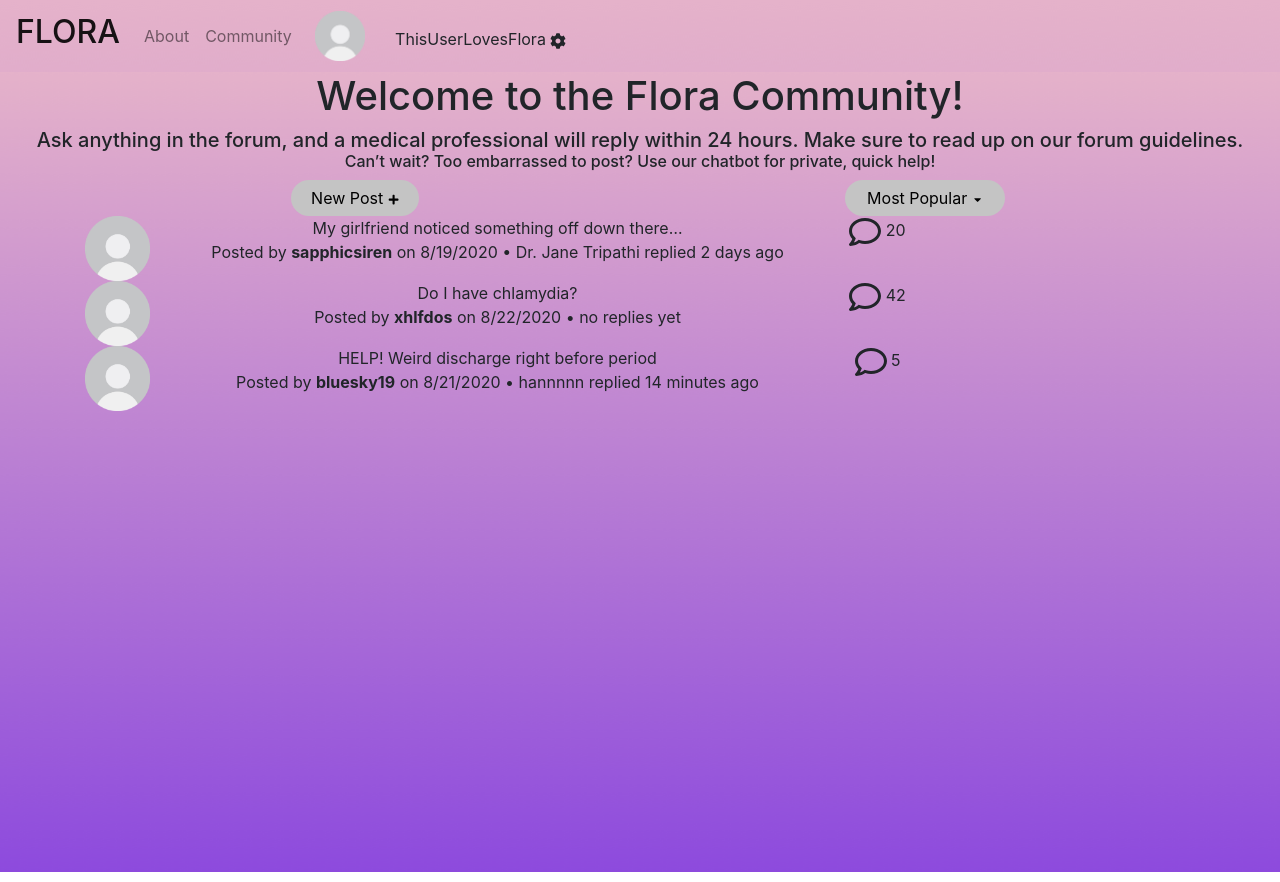
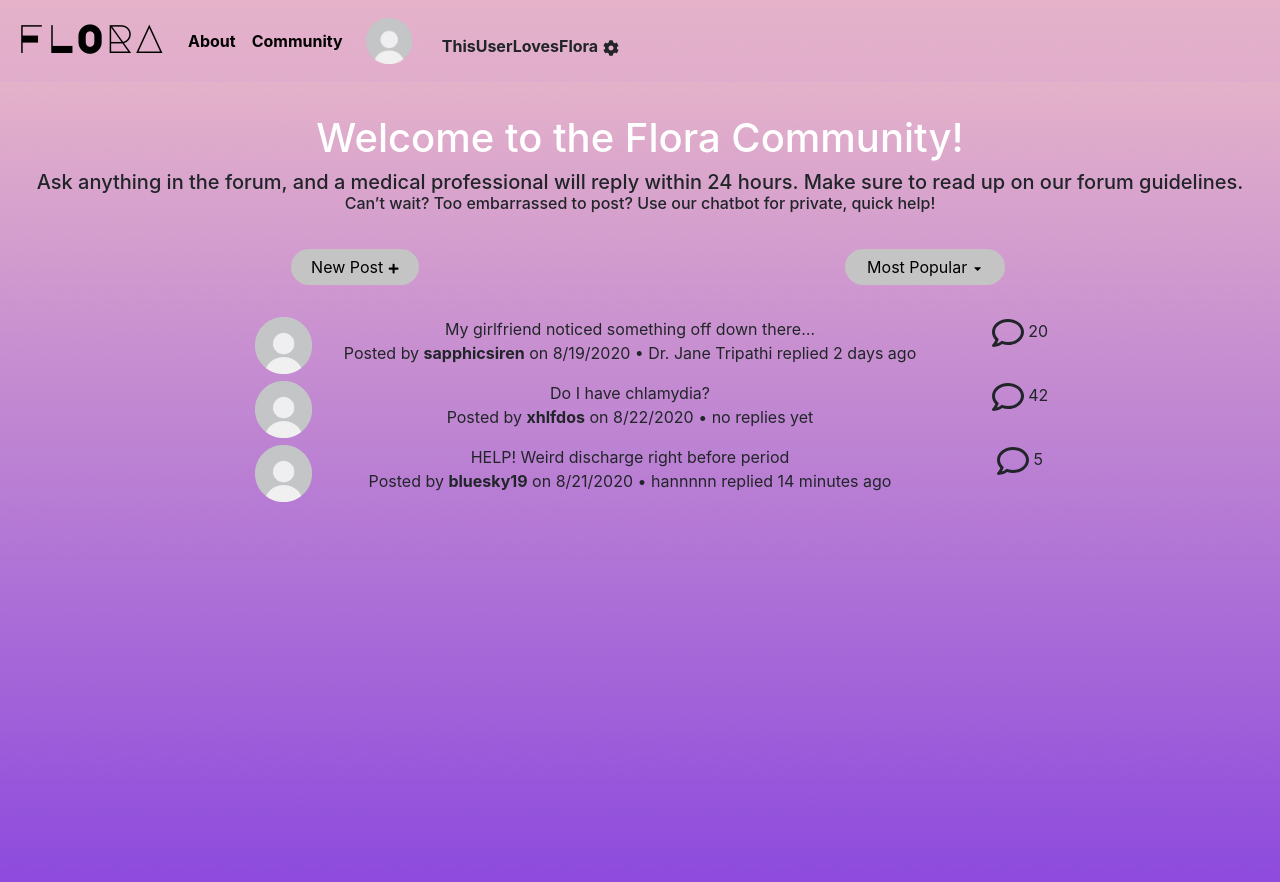
Before and after one commit to dmepaiyeda/flora, a React app in the folder flora-app/: page /community in a window 1280 px wide. Built offline with nearby package versions, Linux system fonts and the light colour scheme; a script that the page names is missing.

Commit message:
styling changes

```diff
--- a/flora-app/src/components/App.js
+++ b/flora-app/src/components/App.js
@@ -25,7 +25,6 @@ class App extends React.Component {
         {this.props.location.pathname !== "/"
           && this.props.location.pathname !== "/about"
           && <LoggedInNav/>}
-          {/* <Navigation/> */}
           <Switch style={{ padding: "0em" }}>
             <Route path="/" component={HomePage} exact></Route>
             <Route path="/about" component={About}></Route>
--- a/flora-app/src/components/LoggedInNav.js
+++ b/flora-app/src/components/LoggedInNav.js
@@ -12,22 +12,25 @@ class Navigation extends React.Component {
     return (
         <Navbar sticky="top" collapseOnSelect expand="lg" style={{backgroundImage: `url(${cover})` }}>
         <Navbar.Brand href="/">
-            <h2>FLORA</h2>
+            <h1 className="main-heading" style={{color: "black"}}>FLORA</h1>
             </Navbar.Brand>
         <Navbar.Toggle aria-controls="responsive-navbar-nav" />
         <Navbar.Collapse id="responsive-navbar-nav">
             <Nav className="mr-auto">
-                <Nav.Link href="/about">About</Nav.Link>
-                <Nav.Link href="/community">Community</Nav.Link>
+            <Nav.Link href="/about" style={{color: "black"}}><strong>About</strong></Nav.Link>
+                <Nav.Link href="/community" style={{color: "black"}}><strong>Community</strong></Nav.Link>
             </Nav>
 
         </Navbar.Collapse>
+        <Navbar.Collapse className="justify-content-end">
             <Container>
                 <Row>
                     <Col xs={3} md={1}><Image src={person} fluid/></Col>
-                    <Col style={{marginTop:"1em"}}>ThisUserLovesFlora <FaCog/></Col>
+                    <Col style={{marginTop:"1em"}}><strong>ThisUserLovesFlora</strong> <FaCog/></Col>
                 </Row>
             </Container>
+
+        </Navbar.Collapse>
         </Navbar>
     );
   }
--- a/flora-app/src/components/Navigation.js
+++ b/flora-app/src/components/Navigation.js
@@ -10,15 +10,15 @@ class Navigation extends React.Component {
     return (
         <Navbar sticky="top" collapseOnSelect expand="lg" style={{backgroundImage: `url(${cover})` }}>
         <Navbar.Brand href="/">
-            <h2>FLORA</h2>
+            <h1 className="main-heading" style={{color: "black"}}>FLORA</h1>
             </Navbar.Brand>
         <Navbar.Toggle aria-controls="responsive-navbar-nav" />
         <Navbar.Collapse id="responsive-navbar-nav">
             <Nav className="mr-auto">
-                <Nav.Link href="/about">About</Nav.Link>
-                <Nav.Link href="/community">Community</Nav.Link>
+                <Nav.Link href="/about" style={{color: "black"}}><strong>About</strong></Nav.Link>
+                <Nav.Link href="/community" style={{color: "black"}}><strong>Community</strong></Nav.Link>
                 <Button className="nav-button" style={{background: "#F2E1FD", color: "black",  border: "#F2E1FD", borderRadius: "30px"}} onClick={(event) => (window.location.href = "/community")}>
-                Join Flora
+                <strong>Join Flora</strong>
                 </Button>
             </Nav>
         </Navbar.Collapse>
--- a/flora-app/src/components/Posts.js
+++ b/flora-app/src/components/Posts.js
@@ -9,7 +9,7 @@ import { FaRegComment } from 'react-icons/fa';
 class Posts extends React.Component{
     render(){
         return(
-            <div>
+            <div style={{marginTop:"2em", marginLeft:"15em"}}>
                 <Container>
                     <Row className="center">
                         <Col xs={3} md={1}>
@@ -21,7 +21,7 @@ class Posts extends React.Component{
                             <p>My girlfriend noticed something off down there… <br/> Posted by <strong>sapphicsiren</strong> on 8/19/2020 • Dr. Jane Tripathi replied 2 days ago
                             </p>
                         </Col>
-                        <Col xs={3} md={1}> <FaRegComment style={{fontSize: "2em"}}/> 20</Col>
+                        <Col xs={3} md={2}> <FaRegComment style={{fontSize: "2em"}}/> 20</Col>
                     </Row>
 
                     <Row className="center">
@@ -30,7 +30,7 @@ class Posts extends React.Component{
                             <p>Do I have chlamydia? <br/> Posted by <strong>xhlfdos</strong> on 8/22/2020 • no replies yet
                             </p>
                         </Col>
-                        <Col xs={3} md={1}> <FaRegComment style={{fontSize: "2em"}}/> 42</Col>
+                        <Col xs={3} md={2}> <FaRegComment style={{fontSize: "2em"}}/> 42</Col>
                     </Row>
 
                     <Row className="center">
@@ -39,7 +39,7 @@ class Posts extends React.Component{
                             <p>HELP! Weird discharge right before period<br/> Posted by <strong>bluesky19</strong> on  8/21/2020 • hannnnn replied 14 minutes ago
                             </p>
                         </Col>
-                        <Col xs={3} md={1}> <FaRegComment style={{fontSize: "2em"}}/> 5</Col>
+                        <Col xs={3} md={2}> <FaRegComment style={{fontSize: "2em"}}/> 5</Col>
                     </Row>
                 </Container>
             </div>
--- a/flora-app/src/containers/About.js
+++ b/flora-app/src/containers/About.js
@@ -25,12 +25,9 @@ class About extends React.Component {
             From stigmas within POC families and communities, to the implicit biases against POC womxn
             perpetuated by health professionals, we are extremely aware that these problems still exist in even the most
             developed societies.
-        </h5>
 
-        <h2>The Flora Team</h2>
-        <h5>
-        We created Flora to address these issues and create a safe space for all womxn to talk
-        about problems they have related to their sexual and reproductive health.
+            We created Flora to address these issues and create a safe space for all womxn to talk
+            about problems they have related to their sexual and reproductive health.
 
         </h5>
 
--- a/flora-app/src/containers/CommunityPage.js
+++ b/flora-app/src/containers/CommunityPage.js
@@ -12,9 +12,9 @@ class Community extends React.Component {
     render(){
         return(
             <div className="imageLanding" style={{backgroundImage: `url(${cover})` }}>
-                <div className="community-page-heading">
-                <h1> Welcome to the Flora Community!</h1>
-                <h5>Ask anything in the forum, and a medical professional will reply within 24 hours.
+                <div className="community-page-heading" style={{paddingTop:"2em"}}>
+                <h1 className="community-page-text"> Welcome to the Flora Community!</h1>
+                <h5 style={{paddingBottom:"1em"}}>Ask anything in the forum, and a medical professional will reply within 24 hours.
                     Make sure to read up on our forum guidelines.
                     <h6>
                     Can’t wait? Too embarrassed to post? Use our chatbot for private, quick help!
--- a/flora-app/src/containers/HomePage.js
+++ b/flora-app/src/containers/HomePage.js
@@ -12,7 +12,7 @@ const HomePage = () => {
         <Container>
             <Row>
                 <Col xs={10} md={6} className="home-page-heading">
-                <h1 className="main-heading center">
+                <h1 className="center">
                 It’s time to take control of your sexual & reproductive health.
                 </h1>
                 <h4 className="home-page-subheading center">
--- a/flora-app/src/containers/Response.js
+++ b/flora-app/src/containers/Response.js
@@ -5,38 +5,37 @@ import image from "../images/person.png"
 import doctor from "../images/doctor-lady.png"
 import comment from "../images/talk-icon.png"
 import star from "../images/star.png"
-import { FaRegComment } from 'react-icons/fa';
+import { FaRegComment, FaStar } from 'react-icons/fa';
 
 
 class Response extends React.Component{
     render(){
         return(
-            <div className="imageLanding" style={{backgroundImage: `url(${cover})` }}>
+            <div className="imageLanding" style={{paddingTop:"4em", backgroundImage: `url(${cover})` }}>
                 <Container>
                     <Row>
                         <Col md={1}><Image src={image} fluid/></Col>
                         <Col><p>My girlfriend noticed something off down there… <br/> Posted by <strong>sapphicsiren</strong> on 8/19/2020 • New York, NY</p></Col>
                     </Row>
-                    <Row>
+                    <Row style={{marginTop:"2em"}}>
                     <p>I (F23) live with my girlfriend (F23) so we’ve been seeing a lot of each other lately. She was about to go down on me one day,
                         but she noticed some dry patches on my labia and around the vaginal area in general.
                         I’ve never had anything like this - they don’t itch either which is why I didn’t notice them myself.
                         Is this a cause for concern? Is it a symptom of an STD or STI? I’ve been with my current girlfriend for the past 3 years and haven’t had any new
                         partners in that time.
                     </p>
-                    <span><FaRegComment style={{fontSize: "2em"}}/>  20 replies</span>
+                    <span style={{paddingBottom:"1em"}}><FaRegComment style={{fontSize: "2em"}}/>  20 replies</span>
                     </Row>
                 </Container>
 
 
-                <div style={{backgroundColor:"rgba(240, 235, 207, 0.42)"}}>
+                <div style={{paddingTop:"2em", backgroundColor:"rgba(240, 235, 207, 0.42)"}}>
                     <Container>
                         <Row>
                             <Col md={1}><Image src={doctor} fluid/></Col>
                             <Col md={5}>
                                 <Row>
-                                    <Col style={{paddingRight:"0px"}}><h5 style={{paddingRight:"0px"}}>Dr. Jane Tripathi, MD </h5> </Col>
-                                    <Col><Image style={{width: "10%", paddingLeft:"0px"}} src={star} fluid/></Col>
+                                    <span><strong style={{paddingLeft: "1em"}}>Dr. Jane Tripathi, MD</strong> <Image style={{width: "5%", paddingLeft:"0px"}} src={star} fluid/> </span>
                                 </Row>
                                 <p>
                                 Gynecologist with 10+ years of experience
@@ -45,7 +44,7 @@ class Response extends React.Component{
                             </Col>
                         </Row>
                         <Row>
-                        <h6>
+                        <p>
                     Hello! I understand how concerning this sounds, especially since you haven’t experienced any adverse symptoms besides the physical dry patches.
                     Contact dermatitis is an extremely common cause of such dry patches,
                     it can be caused by anything from underwear to body washes.
@@ -57,7 +56,7 @@ class Response extends React.Component{
                     given the current pandemic. However, it’s better to be safe than sorry! I hope this helped,
                     feel free to reply to my comment if you have further questions.
 
-                    </h6>
+                    </p>
                         </Row>
                     </Container>
 
--- a/flora-app/src/styles/index.css
+++ b/flora-app/src/styles/index.css
@@ -12,6 +12,15 @@ code {
     monospace;
 } */
 
+@import url('https://fonts.googleapis.com/css2?family=Major+Mono+Display&family=Raleway&display=swap%27');
+
+body{
+  font-family: 'Raleway', sans-serif;
+}
+.main-heading{
+  font-family: 'Major Mono Display', monospace;
+
+}
 
 /*home page*/
 .imageLanding {
@@ -60,3 +69,7 @@ code {
 .post-style{
   text-align: center;
 }
+
+.community-page-text{
+  color: white;
+}
```
